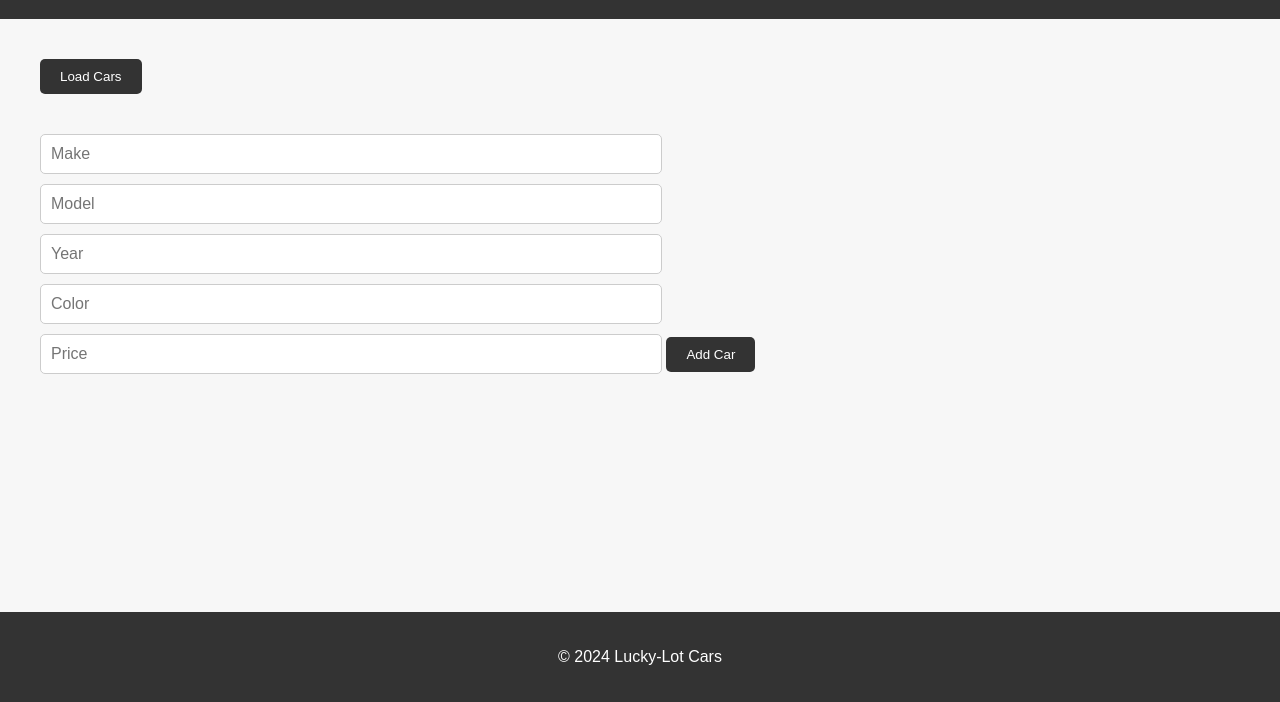
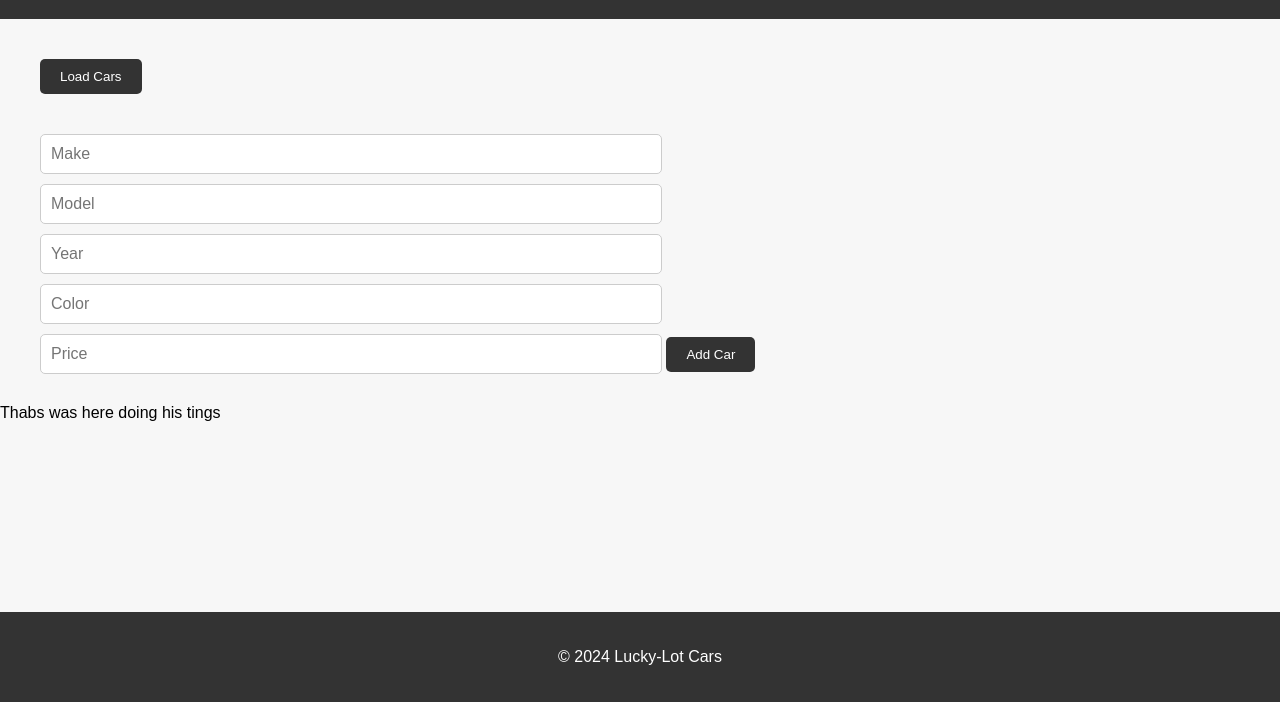
Before and after one commit to Vin1632/lab-6-web-app, a website: page src/index.html in a window 1280 px wide. Shown: the part 98-800 px from the top of the page. Drawn offline with Linux system fonts and the light colour scheme.

Commit message:
feature add

```diff
--- a/api/cars/function.json
+++ b/api/cars/function.json
@@ -15,6 +15,5 @@
       "direction": "out",
       "name": "res"
     }
-  ],
-  "entryPoint": "cars"
+  ]
 }
--- a/src/index.html
+++ b/src/index.html
@@ -32,6 +32,9 @@
                 <button type="submit">Add Car</button>
             </form>
         </div>
+        <div>
+            Thabs was here doing his tings
+        </div>
 
     </main>
     <footer>
```
Also changed, not shown: .github/workflows/azure-static-web-apps-lemon-stone-06734ae03.yml (deleted).
